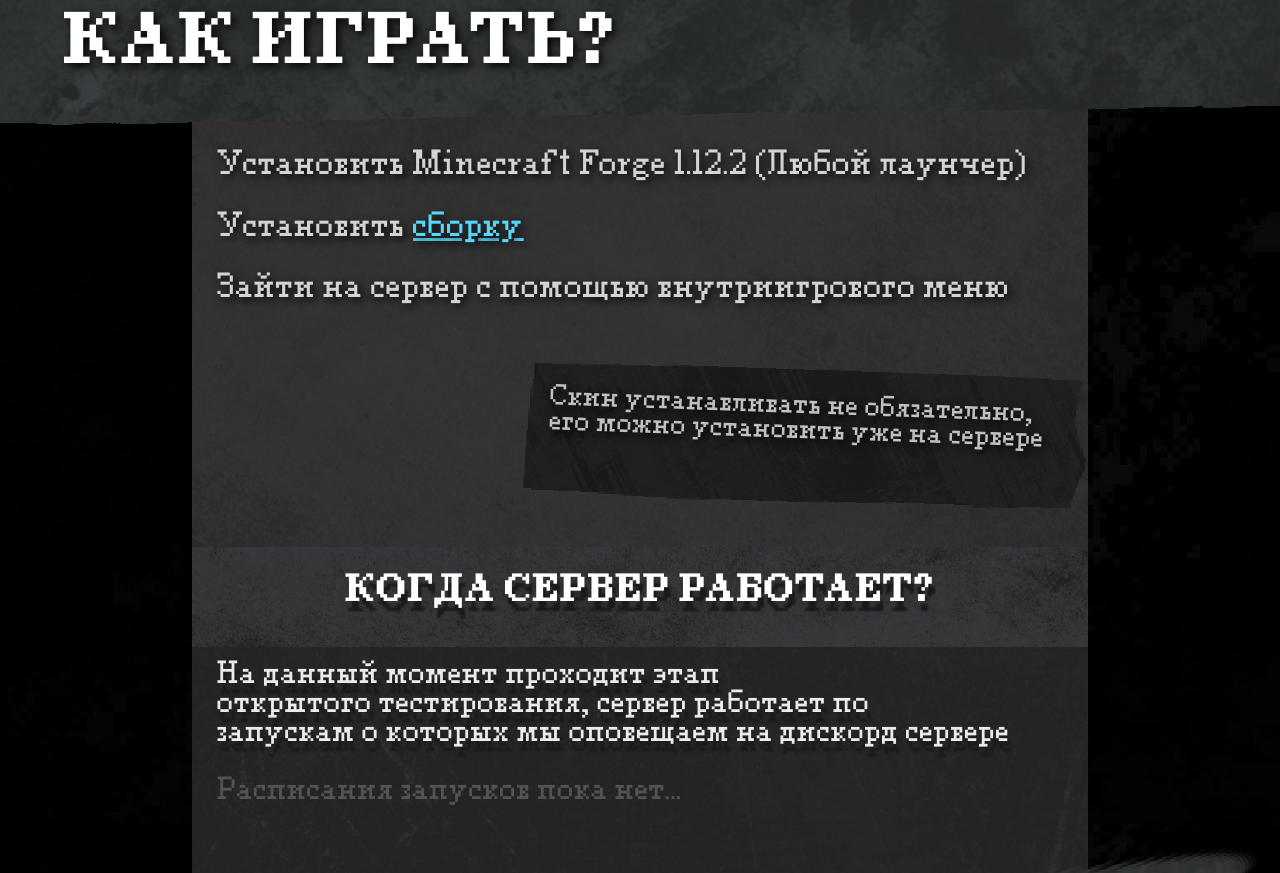
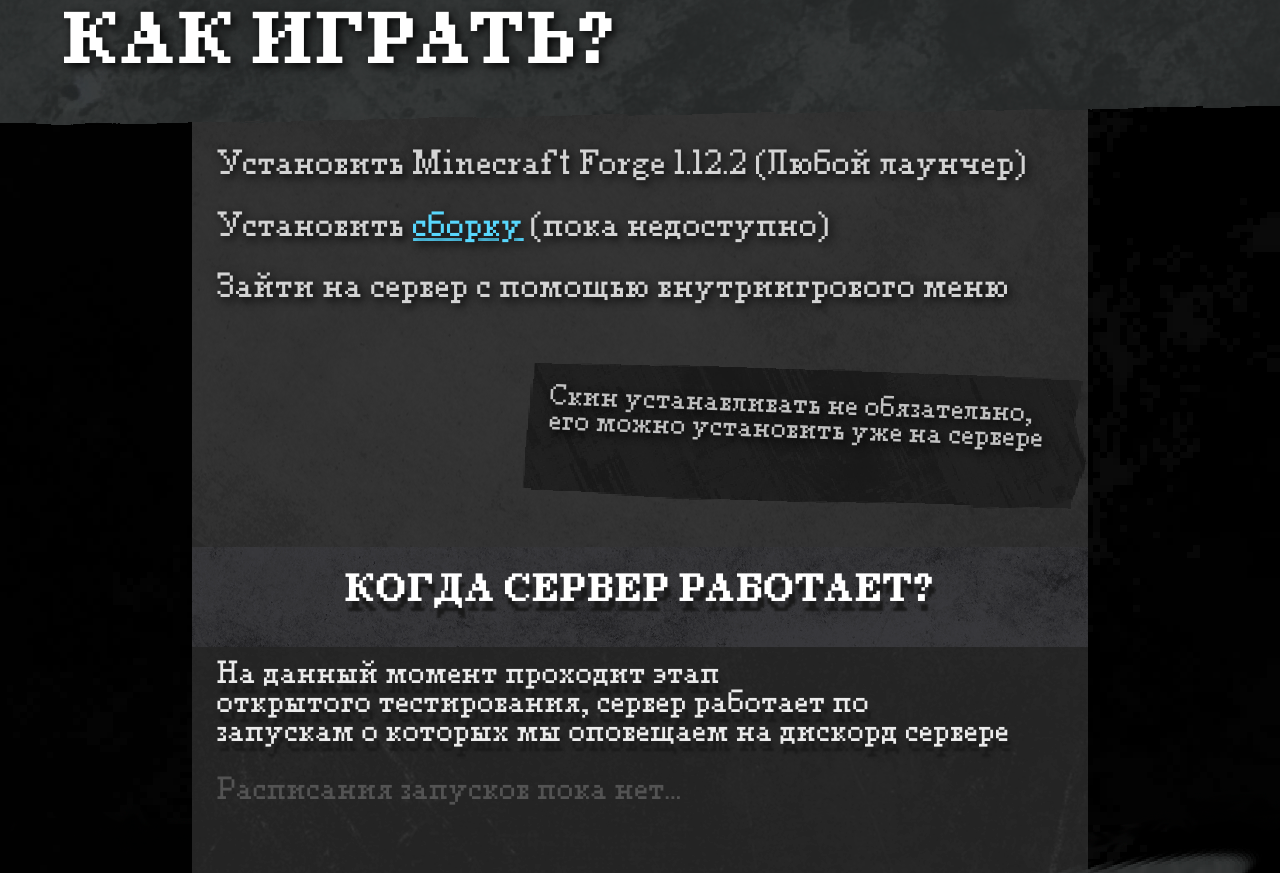
Before and after one commit to DeltaTelta/LaboratoryDeltaWebsite, a plain HTML site: page index.html in a window 1280 px wide. Shown: the part 961-1834 px from the top of the page. Drawn offline with Linux system fonts and the light colour scheme.

Commit message:
sborka disable

```diff
--- a/index.html
+++ b/index.html
@@ -59,7 +59,7 @@
 
 
             <p class="installminecraft">
-                Установить Minecraft Forge 1.12.2 (Любой лаунчер)</br>Установить <a href="https://drive.google.com/file/d/16mUiGcx4B4uzDgnBiK0Lz8_FwGhq4GYT/view?usp=sharing" target="_blank">сборку</a></br>Зайти на сервер с помощью внутриигрового меню
+                Установить Minecraft Forge 1.12.2 (Любой лаунчер)</br>Установить <a href="" target="_blank">сборку</a> (пока недоступно)</br>Зайти на сервер с помощью внутриигрового меню
             </p>
 
             <p class="howplaylabel">
```
